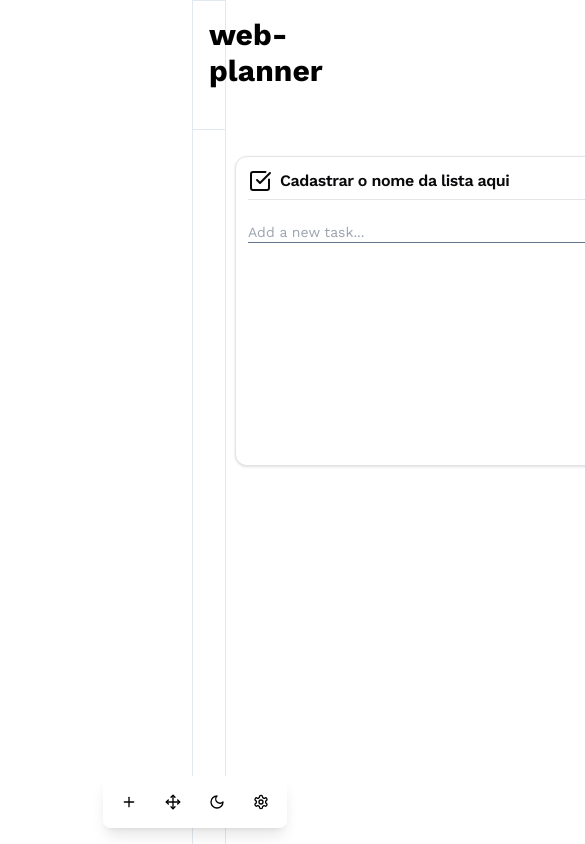
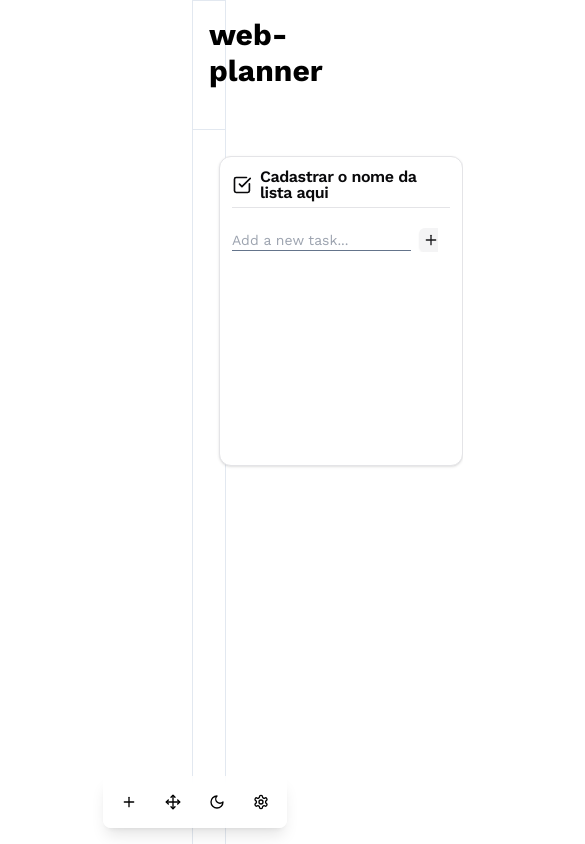
Before and after one commit to vinicsperes/web-planner, a React (Vite) app: page / in a window 390 px wide. Shown: the top 844 px of the page, 585 px wide, since content can reach past the window. Built offline with nearby package versions, Linux system fonts and the light colour scheme.

Commit message:
fix: makes a responsive layout in widgets grid

```diff
--- a/src/app/pages/Home.tsx
+++ b/src/app/pages/Home.tsx
@@ -1,5 +1,5 @@
 import { useEffect, useState } from 'react'
-import GridLayout from 'react-grid-layout';
+import { Responsive, WidthProvider } from 'react-grid-layout';
 
 import { Habit, Todo, Widget } from '@/utils/habitData'
 import { checkHabit, createHabit, fetchHabits } from '@/utils/fakeApi'
@@ -11,6 +11,8 @@ import TodoWidget from '@/components/widgets/todo/TodoWidget'
 import '../../globals.css'
 import 'react-grid-layout/css/styles.css';
 import 'react-resizable/css/styles.css';
+
+const ResponsiveGridLayout = WidthProvider(Responsive)
 
 export default function Home() {
     const [habits, setHabits] = useState<Habit[]>([])
@@ -50,13 +52,46 @@ export default function Home() {
         else console.log(habitsResult.error)
     }, [])
 
-    const initialLayout = widgets.map((item, index) => ({
-        i: item._id,
-        x: (index % 4) * 3, // Ajusta as colunas
-        y: Math.floor(index / 4), // Ajusta as linhas
-        w: 2, // Largura em colunas
-        h: 2, // Altura em linhas, baseada no rowHeight
-    }));
+    const layouts = {
+        lg: widgets.map((item, index) => ({
+            i: item._id,
+            x: (index % 6) * 2,
+            y: Math.floor(index / 6),
+            w: 2,
+            h: 2,
+        })),
+        md: widgets.map((item, index) => ({
+            i: item._id,
+            x: (index % 5) * 2,
+            y: Math.floor(index / 5),
+            w: 2,
+            h: 2,
+        })),
+        sm: widgets.map((item, index) => ({
+            i: item._id,
+            x: (index % 3) * 4,
+            y: Math.floor(index / 3),
+            w: 2,
+            h: 2,
+        })),
+        xs: widgets.map((item, index) => ({
+            i: item._id,
+            x: 0,
+            y: index,
+            w: 2,
+            h: 2,
+        })),
+        xxs: widgets.map((item, index) => ({
+            i: item._id,
+            x: 0,
+            y: index,
+            w: 2,
+            h: 2,
+        })),
+    }
+
+    const breakpoints = { lg: 1280, md: 992, sm: 768, xs: 480, xxs: 0 }
+    const cols = { lg: 12, md: 10, sm: 6, xs: 4, xxs: 2 }
 
     return (
         <div className='flex flex-col h-screen px-48'>
@@ -65,12 +100,12 @@ export default function Home() {
                 <h1 className="text-3xl font-bold mb-6">web-planner</h1>
             </div>
             <div className="border-x h-full p-4">
-                <GridLayout
+                <ResponsiveGridLayout
                     className="layout"
-                    layout={initialLayout}
-                    cols={12}
+                    layouts={layouts}
+                    breakpoints={breakpoints}
+                    cols={cols}
                     rowHeight={150}
-                    width={1336}
                     isResizable={isDragEnabled}
                     isDraggable={isDragEnabled}
                     autoSize
@@ -84,7 +119,7 @@ export default function Home() {
                             ) : null}
                         </div>
                     ))}
-                </GridLayout>
+                </ResponsiveGridLayout>
             </div>
         </div >
     )
--- a/src/components/widgets/habit/HabitWidget.tsx
+++ b/src/components/widgets/habit/HabitWidget.tsx
@@ -44,7 +44,7 @@ export function HabitWidget({ habit, onUpdateHabitProgress }: HabitWidgetProps)
   const IconComponent = habitIcons.find(icon => icon.name === habit.icon)?.component as React.ElementType
 
   return (
-    <Card key={habit._id} className="card-content border bg-card dark:bg-card-dark rounded-xl grid-item">
+    <Card key={habit._id} className="min-w-52 max-w-52 card-content border bg-card dark:bg-card-dark rounded-xl grid-item">
       <CardHeader className="p-3 pb-0">
         <CardTitle className="text-card-foreground flex justify-between space-x-2">
           <div className="flex gap-2 align-middle leading-normal">
--- a/src/components/widgets/todo/TodoWidget.tsx
+++ b/src/components/widgets/todo/TodoWidget.tsx
@@ -20,7 +20,7 @@ export default function TodoWidget() {
     };
 
     return (
-        <Card className="card-content ml-4 w-[27rem] max-w-md border bg-card dark:bg-card-dark rounded-xl">
+        <Card className="card-content border bg-card dark:bg-card-dark rounded-xl">
             <CardHeader className='p-3 pb-0'>
                 <CardTitle className='flex items-center justify-start gap-2'>
                     <SquareCheckBig />
```
